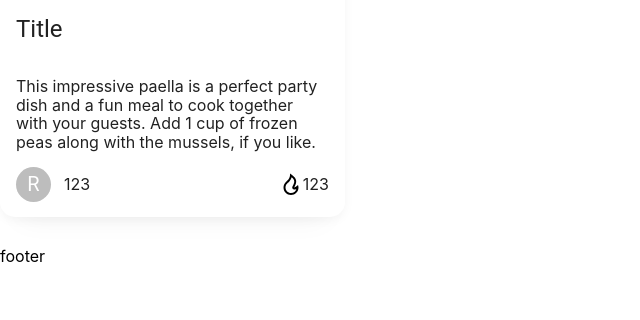
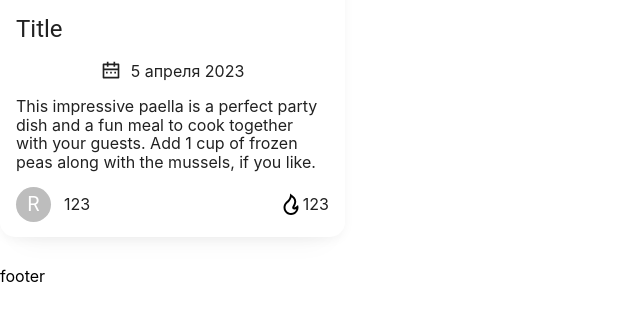
Before and after one commit to Brain8torm/sb-group-project-posts, a React app: page / in a window 1280 px wide. Shown: the part 296-616 px from the top of the page, without its empty margins (0-640 px from the left). Built offline with nearby package versions, Linux system fonts and the light colour scheme.

Commit message:
Добавлен DayJs и вывод даты

```diff
--- a/package.json
+++ b/package.json
@@ -12,6 +12,7 @@
     "@testing-library/react": "^13.4.0",
     "@testing-library/user-event": "^13.5.0",
     "classnames": "^2.3.2",
+    "dayjs": "^1.11.7",
     "normalize.css": "^8.0.1",
     "react": "^18.2.0",
     "react-dom": "^18.2.0",
--- a/src/components/post-card/index.jsx
+++ b/src/components/post-card/index.jsx
@@ -1,14 +1,27 @@
 import { Avatar, Card, CardContent, CardHeader, CardMedia, IconButton, SvgIcon, Typography } from '@mui/material';
 import MoreVertIcon from '@mui/icons-material/MoreVert';
 import LocalFireDepartmentSharpIcon from '@mui/icons-material/LocalFireDepartmentSharp';
+import 'dayjs/locale/ru';
 import classNames from 'classnames';
 import styles from './post-card.module.css';
+import dayjs from 'dayjs';
+import 'dayjs/locale/ru';
+
+
 
 export function PostCard() {
     function FireIcon(props) {
         return (
             <SvgIcon {...props}>
                 <path d="M12 23C16.1421 23 19.5 19.6421 19.5 15.5C19.5 14.6345 19.2697 13.8032 19 13.0296C17.3333 14.6765 16.0667 15.5 15.2 15.5C19.1954 8.5 17 5.5 11 1.5C11.5 6.49951 8.20403 8.77375 6.86179 10.0366C5.40786 11.4045 4.5 13.3462 4.5 15.5C4.5 19.6421 7.85786 23 12 23ZM12.7094 5.23498C15.9511 7.98528 15.9666 10.1223 13.463 14.5086C12.702 15.8419 13.6648 17.5 15.2 17.5C15.8884 17.5 16.5841 17.2992 17.3189 16.9051C16.6979 19.262 14.5519 21 12 21C8.96243 21 6.5 18.5376 6.5 15.5C6.5 13.9608 7.13279 12.5276 8.23225 11.4932C8.35826 11.3747 8.99749 10.8081 9.02477 10.7836C9.44862 10.4021 9.7978 10.0663 10.1429 9.69677C11.3733 8.37932 12.2571 6.91631 12.7094 5.23498Z" fill="#000"></path>
+            </SvgIcon>
+        );
+    }
+
+    function CalendarIcon(props) {
+        return (
+            <SvgIcon {...props}>
+                <path d="M9 1V3H15V1H17V3H21C21.5523 3 22 3.44772 22 4V20C22 20.5523 21.5523 21 21 21H3C2.44772 21 2 20.5523 2 20V4C2 3.44772 2.44772 3 3 3H7V1H9ZM20 11H4V19H20V11ZM8 13V15H6V13H8ZM13 13V15H11V13H13ZM18 13V15H16V13H18ZM7 5H4V9H20V5H17V7H15V5H9V7H7V5Z"/>
             </SvgIcon>
         );
     }
@@ -24,6 +37,7 @@ export function PostCard() {
                 />
                 <CardHeader title='Title'></CardHeader>
                 <CardContent className={classNames(styles.body)}>
+                    <div className={classNames(styles.date)}><CalendarIcon fontSize="small" className={classNames(styles.date_icon)} /> { dayjs().locale('ru').format('D MMMM YYYY') }</div>
                     <p>
                         This impressive paella is a perfect party dish and a fun meal to cook
                         together with your guests. Add 1 cup of frozen peas along with the mussels,
--- a/src/components/post-card/post-card.module.css
+++ b/src/components/post-card/post-card.module.css
@@ -29,3 +29,13 @@
 .like {
     cursor: pointer;
 }
+
+.date {
+    display: flex;
+    align-items: center;
+    justify-content: center;
+}
+
+.date_icon {
+    margin-right: 10px;
+}
```
Also changed, not shown: 1 other file.
